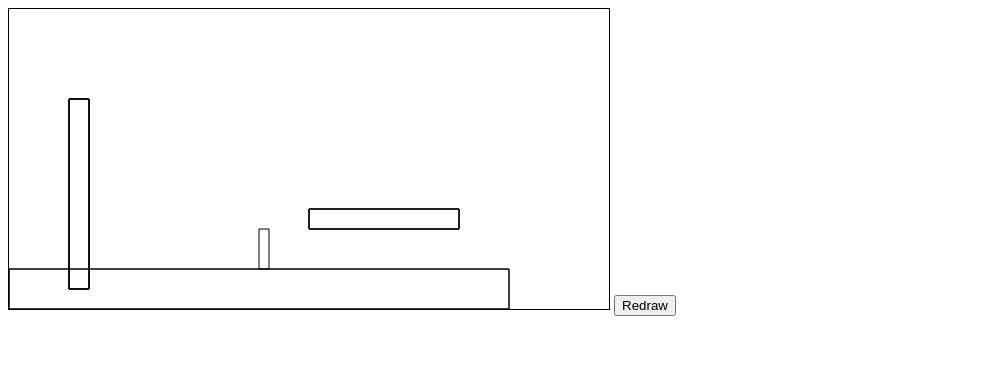
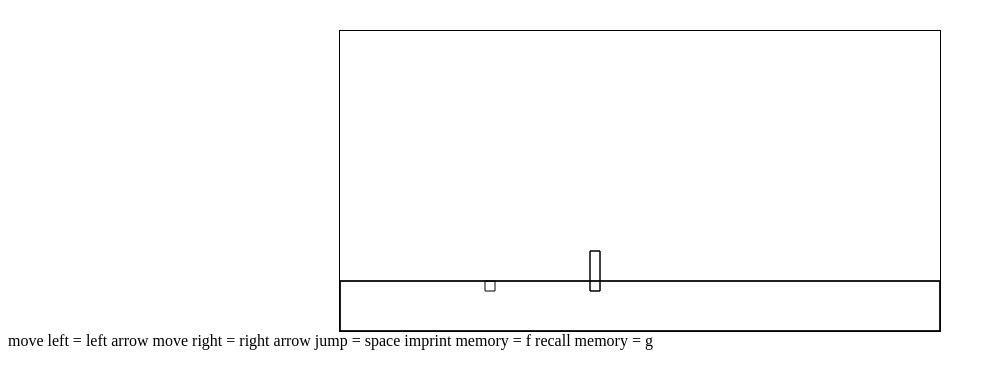
Before and after one commit to mkeating/memoryman, a plain HTML site: page index.html in a window 1280 px wide. Shown: the whole page, without its empty margins (0-996 px from the left). Drawn offline with Linux system fonts and the light colour scheme.

Commit message:
added win condition

```diff
--- a/index.html
+++ b/index.html
@@ -9,15 +9,30 @@
 <script src="script.js"></script>
 	<title></title>
 </head>
+<style type="text/css">
+	#mainCanvas {
+		display: block;
+		margin: 0 auto;
+		margin-top: 30px;
+		border: 1px solid black;
+	}
+</style>
 <body>
 
-<canvas id="mainCanvas" width="600" height="300" style="border: 1px solid black">
+<canvas id="mainCanvas" width="600" height="300"></canvas>
+
+<div id="controls">
+
+	move left = left arrow
+	move right = right arrow
+	jump = space
+	imprint memory = f
+	recall memory = g
+
+</div>
 
 
-</canvas>
-
-
-<button id="redraw">Redraw </button>
+<!--<button id="redraw">Redraw </button>-->
 
 
 </body>
--- a/level.js
+++ b/level.js
@@ -5,6 +5,7 @@
 		this.startPositionX = level.startPositionX;
 		this.startPositionY = level.startPositionY;
 		this.exit = level.exit;
+		this.key = level.key;
 
 
 		this.draw= function(){
@@ -19,5 +20,13 @@
 			ctx.rect(this.exit.x, this.exit.y, this.exit.width, this.exit.height);
 			ctx.stroke();
 
+
+
+		}
+
+		this.drawKey = function() {
+			//draw key
+			ctx.rect(this.key.x, this.key.y, 10, 10);
+			ctx.stroke();
 		}
 	}
--- a/levels.js
+++ b/levels.js
@@ -1,31 +1,45 @@
 var levels = [
 
-		{
+		/*{
 			'name': 'Level 1',
 			'prompt': 'hi',
-			'startPositionX': 100,
-			'startPositionY': 50,
+			'startPositionX': 50,
+			'startPositionY': 20,
 			'exit': {
-				'x': 250,
-				'y': 220,
+				'x': 450,
+				'y': 60,
 				'width': 10,
 				'height': 40,
 			},
 
+			'key': {
+				'x': 145,
+				'y': 250
+			},
+
 			'blocks': [
 
+				//for some reason, the levels first block doesnt collide correctly, so placing an invisible dummy block
 				{
-					'x': 60,
-					'y': 90,
-					'width': 20,
-					'height': 190,
+					'x': 0,
+					'y': 0,
+					'width': 0,
+					'height': 0,
+
 				},
 
 				{
-					'x': 300,
-					'y': 200,
-					'width': 150,
-					'height': 20,
+					'x': 0,
+					'y': 100,
+					'width': 120,
+					'height': 250,
+				},
+
+				{
+					'x': 200,
+					'y': 100,
+					'width': 400,
+					'height': 250,
 				},
 
 				{
@@ -51,6 +65,15 @@ var levels = [
 
 			'blocks': [
 
+				//for some reason, the levels first block doesnt collide correctly, so placing an invisible dummy block
+				{
+					'x': 0,
+					'y': 0,
+					'width': 0,
+					'height': 0,
+
+				},
+
 				{
 					'x': 60,
 					'y': 90,
@@ -73,6 +96,44 @@ var levels = [
 				},
 			]
 
+		},*/
+
+		{
+			'name': 'Level 3',
+			'prompt': 'hi there',
+			'startPositionX': 250,
+			'startPositionY': 50,
+			'exit': {
+				'x': 250,
+				'y': 220,
+				'width': 10,
+				'height': 40,
+			},
+
+			'key': {
+				'x': 145,
+				'y': 250
+			},
+
+			'blocks': [
+
+				//for some reason, the levels first block doesnt collide correctly, so placing an invisible dummy block
+				{
+					'x': 0,
+					'y': 0,
+					'width': 0,
+					'height': 0,
+
+				},
+
+				{
+					'x': 0,
+					'y': 250,
+					'width': 600,
+					'height': 50,
+				}
+			]
+
 		}
 
 ];
--- a/player.js
+++ b/player.js
@@ -44,7 +44,9 @@
 		this.airborne = true;
 		this.jumping = false;
 		this.falling = false;
+		this.cantFall = false;
 		this.running = false;
+		this.hasKey = false;
 
 
 		this.currentMemory;
@@ -63,13 +65,12 @@
 			this.standingRight.src = "img/stand-right.png";
 
 			this.draw = function(ctx){
-				//ctx.beginPath();
+
 				if(this.facing == 'right'){
 					ctx.drawImage(this.standingRight, this.x, this.y, this.width-2, this.height-2);
 				} else {
 					ctx.drawImage(this.standingLeft, this.x, this.y, this.width-2, this.height-2);
 				}
-				//ctx.closePath();
 			}
 		}
 
@@ -128,7 +129,10 @@
 			if(this.currentMemory){
 				this.x = this.currentMemory.x;
 				this.y = this.currentMemory.y;
-				this.airborne = this.currentMemory.airborne;
+				//this.airborne = false;
+				//this.jumping = false;
+				//this.falling = false;
+				//this.cantFall = true;
 
 				//here, we can add a few milliseconds of airborne = false for double jump;
 
--- a/script.js
+++ b/script.js
@@ -6,12 +6,12 @@
 
 		2) better collision detection - DONE ( a few bugs )
 
-		3) sprite animation
+		3) sprite animation - DONE
 			a) how to handle player state?
 
 		4) world constructor
 			a) blocks - DONE
-			b) other objects
+			b) other objects -DONE
 
 		5) mechanics
 			a) memory - DONE
@@ -19,11 +19,11 @@
 			c) double jump
 
 		6) Bugs
-			a) slow down after like 2 mins
-			b) holding space fucks with falling
-			c) jumping up to a ledge causes a weird flight
+			a) slow down after like 2 mins - I think this is fixed
+			b) holding space fucks with falling - FIXED
+			c) jumping up to a ledge causes a weird flight - FIXED
 
-		7) Implement keyframe animation
+		7) Implement keyframe animation - DONE
 
 */
 
@@ -32,75 +32,8 @@ window.onload = function() {
 
 	var mainCanvas = document.getElementById('mainCanvas');
 	var mainContext = mainCanvas.getContext('2d');
-
-
-	var level1 =
-		{
-			'startPositionX': 100,
-			'startPositionY': 50,
-			'exit': {
-				'x': 250,
-				'y': 220,
-				'width': 10,
-				'height': 40,
-			},
-
-			'blocks': [
-
-				{
-					'x': 60,
-					'y': 90,
-					'width': 20,
-					'height': 190,
-				},
-
-				{
-					'x': 300,
-					'y': 200,
-					'width': 150,
-					'height': 20,
-				},
-
-				{
-					'x': 0,
-					'y': 260,
-					'width': 500,
-					'height': 40,
-				},
-			]
-
-		};
-
-	var level2 =
-		{
-			'startPositionX': 250,
-			'startPositionY': 50,
-			'blocks': [
-
-				{
-					'x': 60,
-					'y': 90,
-					'width': 20,
-					'height': 190,
-				},
-
-				{
-					'x': 300,
-					'y': 200,
-					'width': 150,
-					'height': 20,
-				},
-
-				{
-					'x': 0,
-					'y': 260,
-					'width': 500,
-					'height': 40,
-				},
-			]
-
-		};
-
+	mainContext.font = '20px Arial';
+	mainContext.textAlign = 'center';
 
 /*****************
 
@@ -180,34 +113,43 @@ window.onload = function() {
 		myGuy = new Player(theLevel.startPositionX, theLevel.startPositionY);
 	}
 
-
 	var gameState = 'play';
 
-	function levelWin() {
-		console.log('level complete!');
+	function gameWin() {
 
 		mainContext.clearRect(0, 0, mainCanvas.width, mainCanvas.height);
-		setTimeout(function(){
+		mainContext.fillText('you beat the game!', 300, 150);
+	}
+
+	function levelWin() {
+
+		if(currentLevel < levels.length - 1){
+
+			mainContext.clearRect(0, 0, mainCanvas.width, mainCanvas.height);
+			mainContext.fillText('level complete!', 300, 150);
+
+			setTimeout(function(){
 			gameState = 'play';
 			//move to next level
-			if(currentLevel < levels.length - 1){
 				currentLevel++;
 				reset();
 				main();
-			} else {
-				console.log('gamewin');
-			}
-
-		}, 2000);
-
+			}, 2000);
+		} else {
+				gameWin();
+		}
 	}
 
 	function gameOver(){
-		console.log('game over');
+		gameState = 'game over';
 		mainContext.clearRect(0, 0, mainCanvas.width, mainCanvas.height);
+		mainContext.fillText('game over', 300, 150);
+
 		setTimeout(function(){
 			gameState = 'play';
+			currentLevel = 0;
 			reset();
+			console.log(myGuy.jumpHeight);
 			main();
 		}, 2000);
 	}
@@ -225,15 +167,20 @@ window.onload = function() {
 		var gravityConstant = .2; //acceleration while falling
 		var terminalVelocity = 2; //max falling speed
 
-		if ( myGuy.airborne == true){
+
+
+		if ( myGuy.airborne == true && myGuy.falling == true){
 			if( myGuy.ySpeed >= 0 && myGuy.ySpeed <= terminalVelocity) {
 				myGuy.ySpeed = myGuy.ySpeed + gravityConstant;
 			}
+			myGuy.y = myGuy.y + myGuy.ySpeed;
+		}
 
-
-			myGuy.y = myGuy.y + myGuy.ySpeed;
-		} /*else {
-			myGuy.ySpeed = 0;
+		/*if ( myGuy.cantFall == true ){
+			console.log(myGuy.cantFall, myGuy.airborne, myGuy.falling);
+			setTimeout(function() {
+				myGuy.cantFall == false;
+			}, 2000);
 		}*/
 	}
 
@@ -242,10 +189,12 @@ window.onload = function() {
 	function update() {
 
 		//jumping and falling
-		if (myGuy.jumping) {
+		if (myGuy.jumping == true) {
 			myGuy.y -= myGuy.jumpHeight;
 			myGuy.falling = false;
-		} else {
+		} /*else if (myGuy.cantFall == true){
+			myGuy.falling = false;
+		} */else {
 			myGuy.falling = true;
 			myGuy.airborne = true;
 		}
@@ -264,12 +213,18 @@ window.onload = function() {
 					} else {
 						gravity();
 					}
-
 				}
-
 			}
 
-		level1.blocks.forEach(function(block){
+			/*if(myGuy.cantFall == false) {
+				gravity();
+			}*/
+
+			if( (myGuy.y + myGuy.height) > mainCanvas.height) {
+				gameState = 'game over';
+			}
+
+		levels[currentLevel].blocks.forEach(function(block){
 			if(checkCollisionTop(myGuy, block)){
 				myGuy.jumping = false;
 				myGuy.jumpHeight = 0;
@@ -278,7 +233,7 @@ window.onload = function() {
 		});
 
 		//horizontal collision detection
-		level1.blocks.forEach(function(block){
+		levels[currentLevel].blocks.forEach(function(block){
 
 			if(checkCollisionLeft(myGuy, block)){
 				myGuy.x = block.x + block.width;
@@ -293,8 +248,16 @@ window.onload = function() {
 		});
 
 		//check for level success
-		if (checkCollisionRight(myGuy, levels[currentLevel].exit) || (checkCollisionLeft(myGuy, levels[currentLevel].exit))) {
-			gameState = 'win';
+
+		if(checkCollisionRight(myGuy, theLevel.key) || checkCollisionTop(myGuy, theLevel.key) || checkCollisionLeft(myGuy, theLevel.key) || checkCollisionBottom(myGuy, theLevel.key)){
+			myGuy.hasKey = true;
+		}
+
+		if (checkCollisionRight(myGuy, theLevel.exit) || (checkCollisionLeft(myGuy, theLevel.exit))) {
+			if(myGuy.hasKey == true){
+				gameState = 'win';
+			}
+
 		}
 
 		//horizontal moves
@@ -310,6 +273,10 @@ window.onload = function() {
 		ctx.beginPath();
 
 		theLevel.draw();
+
+		if(!myGuy.hasKey) {
+			theLevel.drawKey();
+		}
 
 
 		myGuy.draw(ctx);
@@ -331,6 +298,7 @@ window.onload = function() {
 			gameOver();
 		}
 	}
+	mainContext.fillText('MEMORY MAN', 300, 150);
+	setTimeout(main, 4000);
 
-	main();
 }
```
